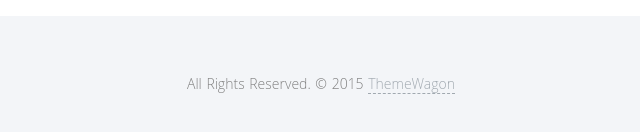
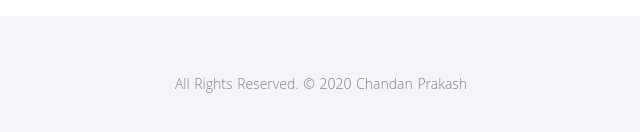
Before and after one commit to b18050/portfolio, a plain HTML site: page index.html in a window 1280 px wide. Shown: the part 4279-4411 px from the top of the page, 319-959 px from the left. Drawn offline with nearby package versions, Linux system fonts and the light colour scheme; some packages are replaced by stand-ins of ours.

Commit message:
updated copyright

```diff
--- a/index.html
+++ b/index.html
@@ -418,7 +418,7 @@
           <div class="container">
             <div class="row">
               <div class="col-md-12 text-center">
-                <p>All Rights Reserved. &copy; 2015 <a href="http://www.themewagon.com">ThemeWagon</a>
+                <p>All Rights Reserved. &copy; 2020 Chandan Prakash </p>
               </div>
             </div>
           </div>
```
